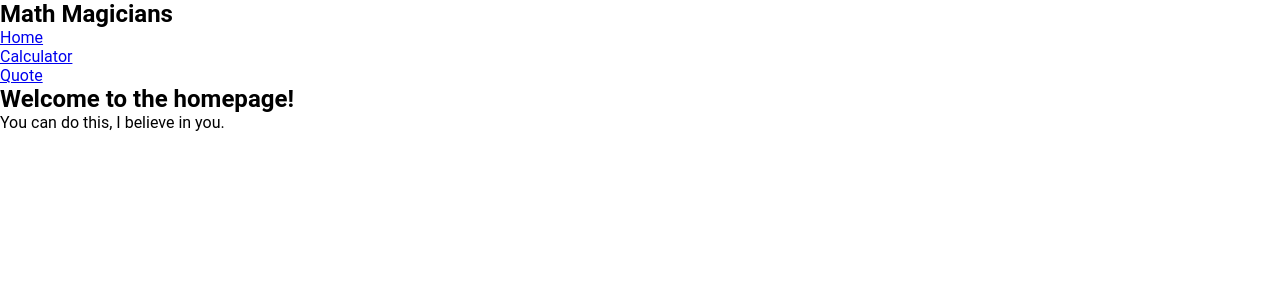
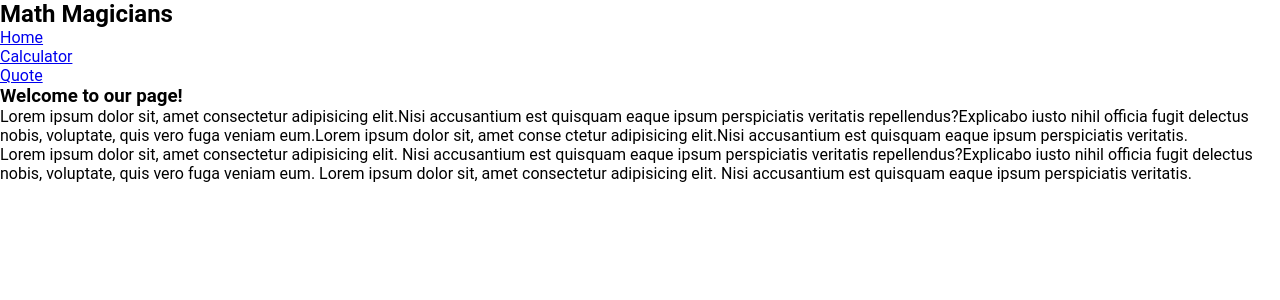
Before and after one commit to ndorrh/Math_Magicians, a React (Create React App) app: page / in a window 1280 px wide. Shown: the top 300 px of the page. Built offline with nearby package versions, Linux system fonts and the light colour scheme.

Commit message:
Modify Home.js to include heading text and paragraph

```diff
--- a/src/App.js
+++ b/src/App.js
@@ -4,7 +4,7 @@ import { Routes, Route } from 'react-router-dom';
 import CalculatorPage from './pages/Calculator';
 import Header from './components/Header';
 import Home from './pages/Home';
-import About from './pages/About';
+import Quote from './pages/quote';
 
 // eslint-disable-next-line react/prefer-stateless-function
 class App extends Component {
@@ -15,7 +15,7 @@ class App extends Component {
         <Routes>
           <Route path="/" element={<Home />} />
           <Route path="/Calculator" element={<CalculatorPage />} />
-          <Route path="about" element={<About />} />
+          <Route path="about" element={<Quote />} />
         </Routes>
       </>
     );
--- a/src/pages/About.js
+++ /dev/null
@@ -1,17 +0,0 @@
-import React from 'react';
-
-function About() {
-  return (
-    <>
-      <main>
-        <h2>Who are we?</h2>
-        <p>
-          That feels like an existential question, don&apos;t you
-          think?
-        </p>
-      </main>
-    </>
-  );
-}
-
-export default About;
--- a/src/pages/Home.js
+++ b/src/pages/Home.js
@@ -4,8 +4,25 @@ function Home() {
   return (
     <>
       <main>
-        <h2>Welcome to the homepage!</h2>
-        <p>You can do this, I believe in you.</p>
+        <h3>Welcome to our page!</h3>
+        <p>
+          {' '}
+          Lorem ipsum dolor sit, amet consectetur adipisicing
+          elit.Nisi accusantium est quisquam eaque ipsum
+          perspiciatis veritatis repellendus?Explicabo iusto
+          nihil officia fugit delectus nobis, voluptate, quis
+          vero fuga veniam eum.Lorem ipsum dolor sit, amet conse
+          ctetur adipisicing elit.Nisi accusantium est quisquam eaque ipsum perspiciatis veritatis.
+        </p>
+        <p>
+          {' '}
+          Lorem ipsum dolor sit, amet consectetur adipisicing elit.
+          Nisi accusantium est quisquam eaque ipsum perspiciatis
+          veritatis repellendus?Explicabo iusto nihil officia
+          fugit delectus nobis, voluptate, quis vero fuga veniam eum.
+          Lorem ipsum dolor sit, amet consectetur adipisicing elit.
+          Nisi accusantium est quisquam eaque ipsum perspiciatis veritatis.
+        </p>
       </main>
     </>
   );
--- /dev/null
+++ b/src/pages/quote.js
@@ -0,0 +1,15 @@
+import React from 'react';
+
+const Quote = () => (
+  <>
+    <main>
+      <h2>Who are we?</h2>
+      <p>
+        That feels like an existential question, don&apos;t you
+        think?
+      </p>
+    </main>
+  </>
+);
+
+export default Quote;
```
